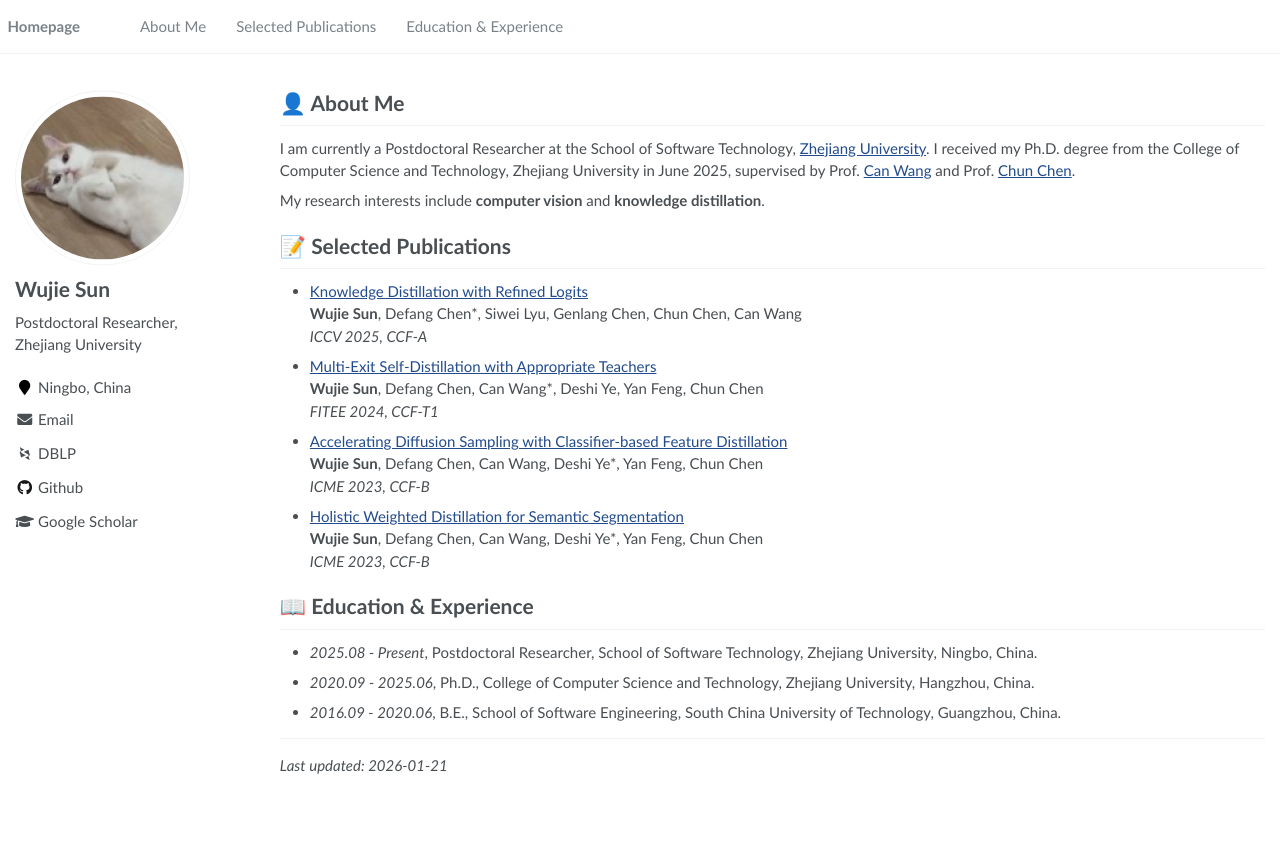
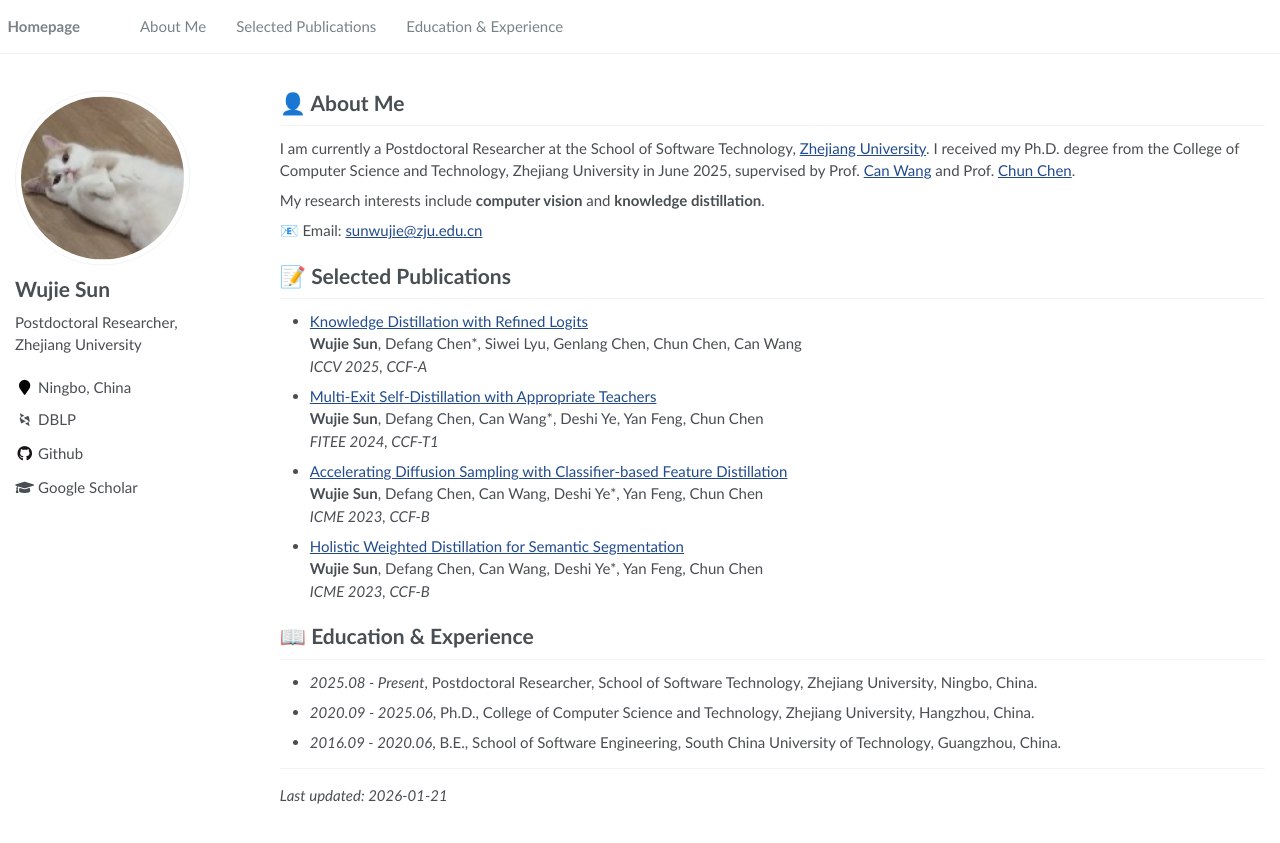
Before and after one commit to zju-SWJ/zju-SWJ.github.io, a Jekyll site: the page built from _pages/about.md, in a window 1280 px wide. Shown: the top 843 px of the page. Built offline with Jekyll 4.4.1, drawn with Linux system fonts in a browser that asks for light colours; some web fonts are replaced.

Commit message:
Move email to About Me section with anti-crawler protection
- Remove email from sidebar profile
- Add JavaScript-rendered email to prevent crawler scraping

Co-Authored-By: Claude Opus 4.5 <noreply@anthropic.com>

```diff
--- a/_config.yml
+++ b/_config.yml
@@ -28,7 +28,7 @@ author:
   employer         :
   pubmed           :
   googlescholar    : "https://scholar.google.com/citations?user=Ic-uOv4AAAAJ&hl=zh-CN"
-  email            : "sunwujie@zju.edu.cn"
+  email            :
   researchgate     :
   uri              :
   bitbucket        :
--- a/_pages/about.md
+++ b/_pages/about.md
@@ -13,6 +13,13 @@ redirect_from:
 I am currently a Postdoctoral Researcher at the School of Software Technology, [Zhejiang University](http://www.zju.edu.cn/). I received my Ph.D. degree from the College of Computer Science and Technology, Zhejiang University in June 2025, supervised by Prof. [Can Wang](https://scholar.google.com/citations?user=C63q3HoAAAAJ&hl=zh-CN) and Prof. [Chun Chen](https://person.zju.edu.cn/chenc).
 
 My research interests include **computer vision** and **knowledge distillation**.
+
+📧 Email: <span id="email"></span>
+<script>
+var a = "sunwujie";
+var b = "zju.edu.cn";
+document.getElementById("email").innerHTML = '<a href="mailto:' + a + '@' + b + '">' + a + '@' + b + '</a>';
+</script>
 
 # 📝 Selected Publications
 
```
